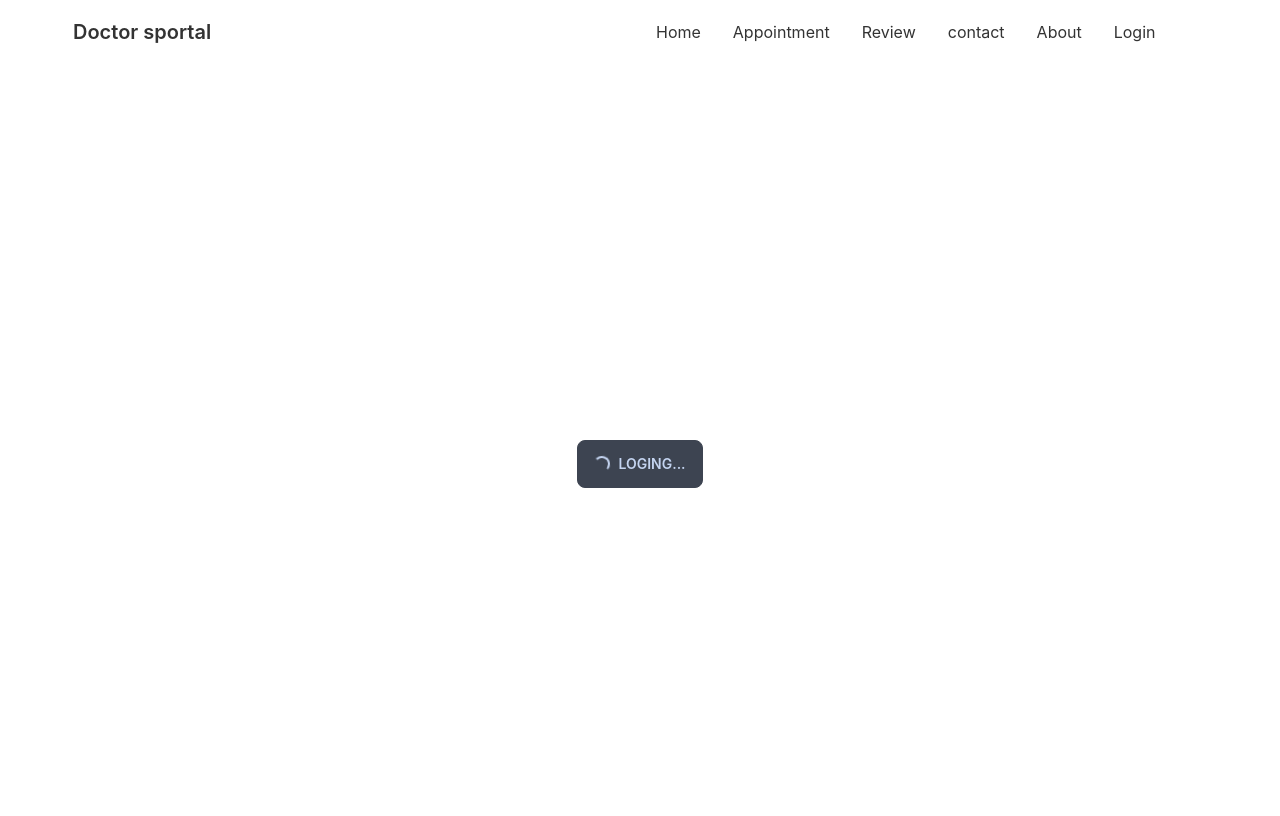
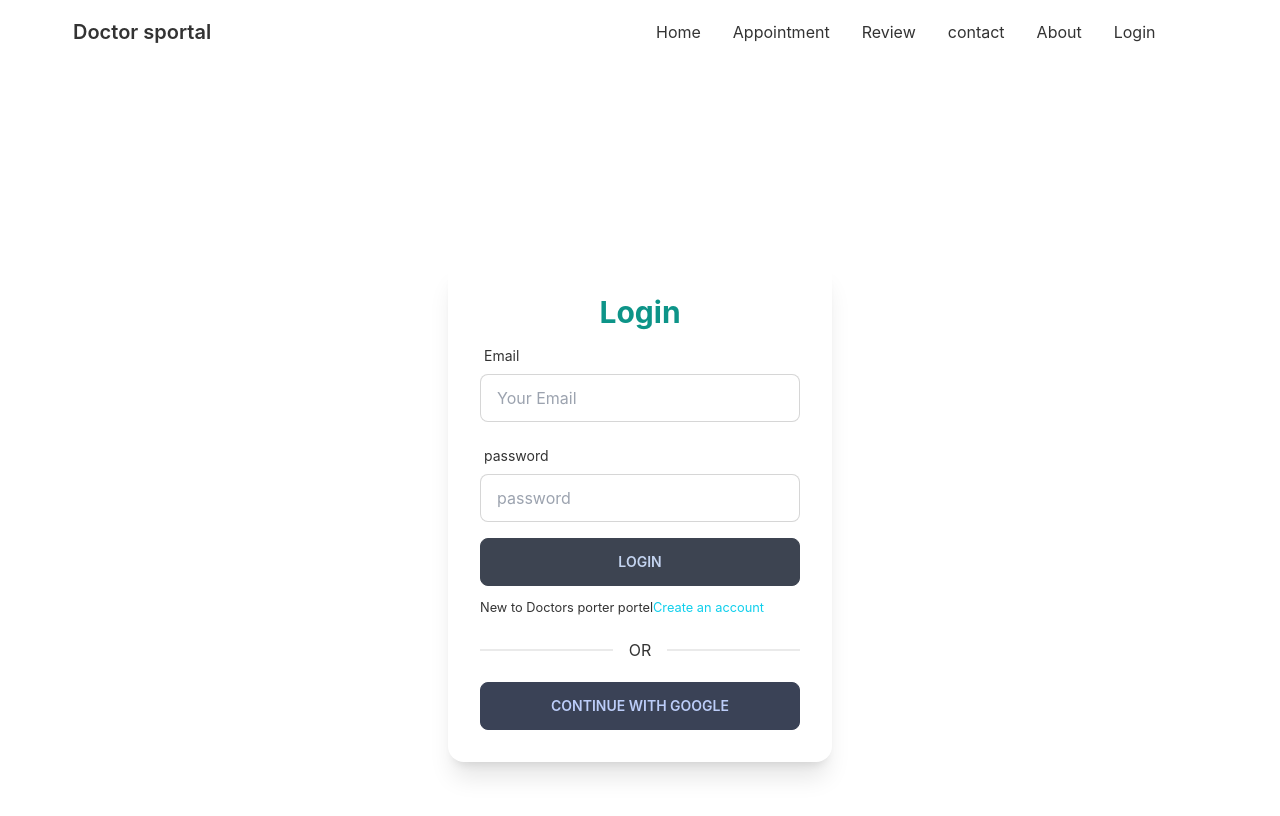
Before and after one commit to MOSAREF-HOSEN/the-doctor-sportel, a React (Create React App) app: page /login in a window 1280 px wide. Shown: the top 816 px of the page. Built offline with nearby package versions, Linux system fonts and the light colour scheme.

Commit message:
create signup components

```diff
--- a/src/App.js
+++ b/src/App.js
@@ -6,6 +6,7 @@ import Home from './pages/Home/Home';
 import About from './pages/About/About';
 import Login from './pages/Login/Login';
 import Apponment from './pages/Apponment/Apponment';
+import SignUp from './pages/Login/SignUp';
 
 function App() {
   return (
@@ -15,6 +16,7 @@ function App() {
         <Route path='/' element={<Home></Home>}></Route>
         <Route path='/about' element={<About></About>}></Route>
         <Route path='/login' element={<Login></Login>}></Route>
+        <Route path='/signup' element={<SignUp></SignUp>}></Route>
         <Route path='/appointment' element={<Apponment></Apponment>}></Route>
       </Routes>
     </div>
--- a/src/pages/Login/Login.js
+++ b/src/pages/Login/Login.js
@@ -3,6 +3,7 @@ import { useSignInWithEmailAndPassword, useSignInWithGoogle } from 'react-fireba
 import auth from '../../firebase.init';
 import { useForm } from "react-hook-form";
 import Loading from '../Sheard/Loading';
+import { Link } from 'react-router-dom';
 const Login = () => {
     const [signInWithGoogle, guser, gloading, gerror] = useSignInWithGoogle(auth);
     const { register, formState: { errors }, handleSubmit } = useForm();
@@ -13,11 +14,14 @@ const Login = () => {
         error,
     ] = useSignInWithEmailAndPassword(auth);
     let errorMassage
-    if (true || loading || gloading) {
+    if ( loading || gloading) {
        return <Loading></Loading>
     }
     if (error || gerror) {
         errorMassage = <p className='text-red-500'>{error?.message || gerror?.message}</p>
+    }
+    if (user || guser) {
+        console.log(user,guser);
     }
 
     const onSubmit = data => {
@@ -87,6 +91,7 @@ const Login = () => {
                         <input className='btn w-full max-w-xs' type="submit" value="Login" />
 
                     </form>
+                    <p><small>New to Doctors porter portel<Link  className='text-primary' to={'/Signup'}>Create an account</Link ></small></p>
                     {/* or container */}
                     <div className="divider">OR</div>
                     {/* Google Login */}
--- /dev/null
+++ b/src/pages/Login/SignUp.js
@@ -0,0 +1,11 @@
+import React from 'react';
+
+const SignUp = () => {
+    return (
+        <div>
+
+        </div>
+    );
+};
+
+export default SignUp;
--- a/src/pages/Sheard/Loading.js
+++ b/src/pages/Sheard/Loading.js
@@ -2,8 +2,8 @@ import React from 'react';
 
 const Loading = () => {
     return (
-        <div className='h-screen flex justify-center items-center'>
-            <button className='btn loading'>Loging...</button>
+        <div class="flex items-center justify-center ">
+            <div class="w-16 h-16 border-b-2 border-gray-900 rounded-full animate-spin"></div>
         </div>
     );
 };
```
